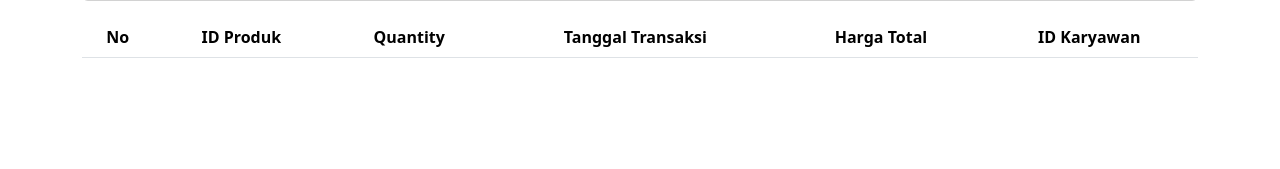
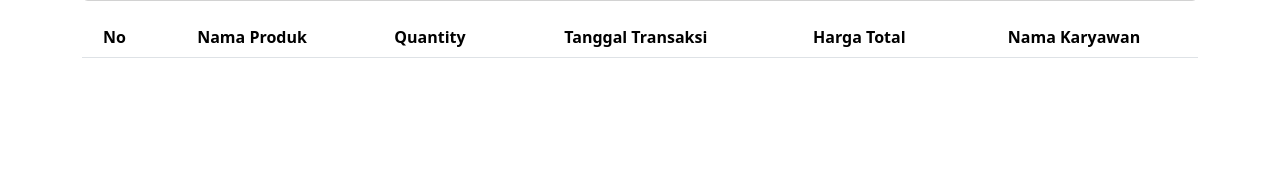
Before and after one commit to Sir-Uus/D18_K2DNO, a Node server app: page /transaksi in a window 1280 px wide. Shown: the part 433-602 px from the top of the page. Run offline with Node 20, Linux system fonts and the light colour scheme; lists and menus that the app fills with data are empty.

Commit message:
transaaksi

```diff
--- a/client/views/transaksi/indexTransaksi.ejs
+++ b/client/views/transaksi/indexTransaksi.ejs
@@ -117,22 +117,22 @@
       <table class="table table-striped table-hover">
         <thead class="text-center">
           <th>No</th>
-          <th>ID Produk</th>
+          <th>Nama Produk</th>
           <th>Quantity</th>
           <th>Tanggal Transaksi</th>
           <th>Harga Total</th>
-          <th>ID Karyawan</th>
+          <th>Nama Karyawan</th>
         </thead>
         <tbody class="text-center">
           <% transaksi.forEach((transaksi,index) => { %>
-          <tr>
-            <td><%= index + 1 %></td>
-            <td><%= transaksi.id_produk %></td>
-            <td><%= transaksi.quantity %></td>
-            <td><%= transaksi.tanggal %></td>
-            <td><%= transaksi.hargatotal %></td>
-            <td><%= transaksi.id_karyawan %></td>
-          </tr>
+            <tr>
+              <td><%= index + 1 %></td>
+              <td><%= produk.find(p => p.id_produk === transaksi.id_produk).namaproduk %></td>
+              <td><%= transaksi.quantity %></td>
+              <td><%= new Date(transaksi.tanggal).toISOString().split('T')[0] %></td>
+              <td><%= transaksi.hargatotal %></td>
+              <td><%= karyawan.find(k => k.id === transaksi.id_karyawan).nama_karyawan %></td>
+            </tr>
           <% }); %>
         </tbody>
       </table>
```
